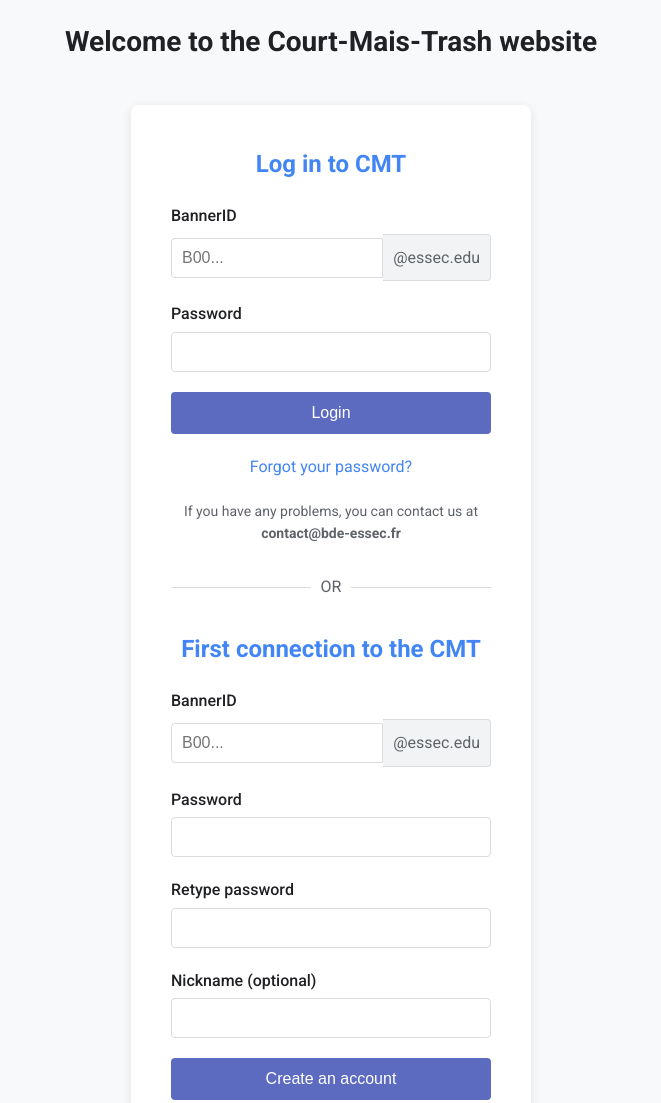
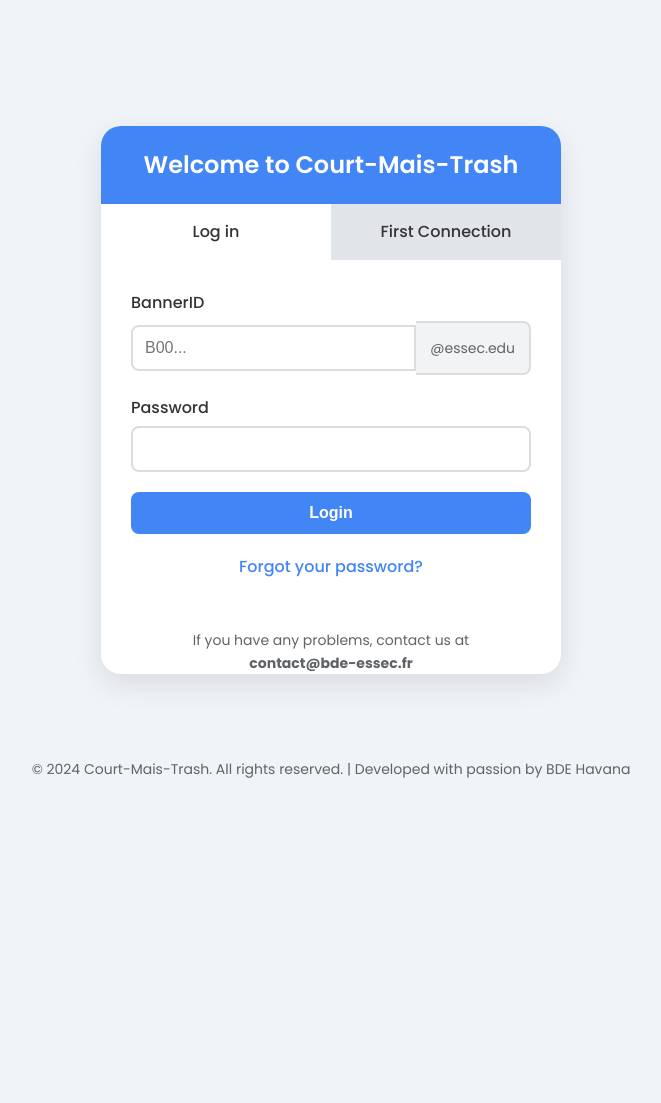
Before and after one commit to cybertronprime/essec-student, a plain HTML site: page login.html in a window 1280 px wide. Shown: the top 1103 px of the page, without its empty margins (309-970 px from the left). After the commit the page ends 800 px from the top, so only its background shows below. Drawn offline with Linux system fonts and the light colour scheme.

Commit message:
Update login.html

```diff
--- a/login.html
+++ b/login.html
@@ -1,23 +1,23 @@
-
 <!DOCTYPE html>
 <html lang="fr">
 <head>
     <meta charset="UTF-8">
     <meta name="viewport" content="width=device-width, initial-scale=1.0">
-    <title>Connexion - Court-Mais-Trash (CMT) - ESSEC</title>
+    <title>Court-Mais-Trash (CMT) - ESSEC</title>
     <link href="https://cdnjs.cloudflare.com/ajax/libs/font-awesome/6.4.0/css/all.min.css" rel="stylesheet">
-    <link href="https://fonts.googleapis.com/css2?family=Roboto:wght@300;400;500;700&display=swap" rel="stylesheet">
+    <link href="https://fonts.googleapis.com/css2?family=Poppins:wght@300;400;500;600;700&display=swap" rel="stylesheet">
     <style>
         :root {
             --primary-color: #4285F4;
             --secondary-color: #34A853;
             --accent-color: #EA4335;
-            --background-color: #F8F9FA;
-            --text-color: #202124;
+            --background-color: #F0F4F8;
+            --text-color: #333333;
             --card-background: #FFFFFF;
             --shadow-color: rgba(0, 0, 0, 0.1);
             --input-border: #DADCE0;
-            --button-color: #5C6BC0;
+            --button-color: #4285F4;
+            --tab-inactive: #E1E5EA;
         }
 
         * {
@@ -27,50 +27,63 @@
         }
 
         body {
-            font-family: 'Roboto', sans-serif;
+            font-family: 'Poppins', sans-serif;
             background-color: var(--background-color);
             color: var(--text-color);
             line-height: 1.6;
             display: flex;
-            flex-direction: column;
+            justify-content: center;
+            align-items: center;
             min-height: 100vh;
+            padding: 20px;
         }
 
         .container {
-            max-width: 1200px;
-            margin: 0 auto;
-            padding: 20px;
-            flex-grow: 1;
-            display: flex;
-            flex-direction: column;
-            justify-content: center;
+            background-color: var(--card-background);
+            border-radius: 20px;
+            box-shadow: 0 10px 30px var(--shadow-color);
+            overflow: hidden;
+            width: 100%;
+            max-width: 460px;
         }
 
-        header {
+        .header {
+            background-color: var(--primary-color);
+            color: white;
             text-align: center;
-            margin-bottom: 30px;
+            padding: 20px;
         }
 
-        h1 {
-            font-size: 28px;
-            color: var(--text-color);
-            margin-bottom: 10px;
+        .header h1 {
+            font-size: 24px;
+            font-weight: 600;
         }
 
-        .login-container {
-            background-color: var(--card-background);
-            padding: 40px;
-            border-radius: 8px;
-            box-shadow: 0 2px 10px var(--shadow-color);
-            max-width: 400px;
-            margin: 0 auto;
+        .tabs {
+            display: flex;
+            background-color: var(--tab-inactive);
         }
 
-        .login-title {
-            font-size: 24px;
+        .tab {
+            flex: 1;
             text-align: center;
-            margin-bottom: 20px;
-            color: var(--primary-color);
+            padding: 15px;
+            cursor: pointer;
+            transition: background-color 0.3s ease;
+            font-weight: 500;
+        }
+
+        .tab.active {
+            background-color: var(--card-background);
+        }
+
+        .tab-content {
+            padding: 30px;
+            display: none;
+        }
+
+        .tab-content.active {
+            display: block;
         }
 
         .input-group {
@@ -81,14 +94,16 @@
             display: block;
             margin-bottom: 5px;
             font-weight: 500;
+            color: var(--text-color);
         }
 
         .input-group input {
             width: 100%;
-            padding: 10px;
-            border: 1px solid var(--input-border);
-            border-radius: 4px;
+            padding: 12px;
+            border: 2px solid var(--input-border);
+            border-radius: 8px;
             font-size: 16px;
+            transition: border-color 0.3s ease;
         }
 
         .input-group input:focus {
@@ -109,12 +124,13 @@
 
         .input-addon span {
             background-color: #f1f3f4;
-            padding: 10px;
-            border: 1px solid var(--input-border);
+            padding: 14px;
+            border: 2px solid var(--input-border);
             border-left: none;
-            border-top-right-radius: 4px;
-            border-bottom-right-radius: 4px;
+            border-top-right-radius: 8px;
+            border-bottom-right-radius: 8px;
             color: #5f6368;
+            font-size: 14px;
         }
 
         .btn {
@@ -124,13 +140,14 @@
             padding: 12px 20px;
             font-size: 16px;
             cursor: pointer;
-            border-radius: 4px;
+            border-radius: 8px;
             width: 100%;
             transition: background-color 0.3s ease;
+            font-weight: 600;
         }
 
         .btn:hover {
-            background-color: #3f51b5;
+            background-color: #3367D6;
         }
 
         .forgot-password {
@@ -141,28 +158,7 @@
         .forgot-password a {
             color: var(--primary-color);
             text-decoration: none;
-        }
-
-        .divider {
-            margin: 30px 0;
-            text-align: center;
-            position: relative;
-        }
-
-        .divider::before {
-            content: "";
-            position: absolute;
-            top: 50%;
-            left: 0;
-            right: 0;
-            border-top: 1px solid var(--input-border);
-        }
-
-        .divider span {
-            background-color: var(--card-background);
-            padding: 0 10px;
-            position: relative;
-            color: #5f6368;
+            font-weight: 500;
         }
 
         .contact-info {
@@ -175,25 +171,30 @@
         footer {
             text-align: center;
             padding: 20px;
-            background-color: var(--card-background);
             color: #5f6368;
             font-size: 14px;
+            position: absolute;
+            bottom: 0;
+            width: 100%;
         }
 
         @media (max-width: 480px) {
-            .login-container {
-                padding: 20px;
+            .container {
+                border-radius: 0;
             }
         }
     </style>
 </head>
 <body>
     <div class="container">
-        <header>
-            <h1>Welcome to the Court-Mais-Trash website</h1>
-        </header>
-        <div class="login-container">
-            <h2 class="login-title">Log in to CMT</h2>
+        <div class="header">
+            <h1>Welcome to Court-Mais-Trash</h1>
+        </div>
+        <div class="tabs">
+            <div class="tab active" onclick="openTab(event, 'login')">Log in</div>
+            <div class="tab" onclick="openTab(event, 'register')">First Connection</div>
+        </div>
+        <div id="login" class="tab-content active">
             <form id="login-form">
                 <div class="input-group">
                     <label for="bannerID">BannerID</label>
@@ -211,16 +212,8 @@
             <div class="forgot-password">
                 <a href="#">Forgot your password?</a>
             </div>
-            <div class="contact-info">
-                If you have any problems, you can contact us at<br>
-                <strong>contact@bde-essec.fr</strong>
-            </div>
-
-            <div class="divider">
-                <span>OR</span>
-            </div>
-
-            <h2 class="login-title">First connection to the CMT</h2>
+        </div>
+        <div id="register" class="tab-content">
             <form id="register-form">
                 <div class="input-group">
                     <label for="newBannerID">BannerID</label>
@@ -244,6 +237,10 @@
                 <button type="submit" class="btn">Create an account</button>
             </form>
         </div>
+        <div class="contact-info">
+            If you have any problems, contact us at<br>
+            <strong>contact@bde-essec.fr</strong>
+        </div>
     </div>
 
     <footer>
@@ -251,6 +248,20 @@
     </footer>
 
     <script>
+        function openTab(evt, tabName) {
+            var i, tabcontent, tablinks;
+            tabcontent = document.getElementsByClassName("tab-content");
+            for (i = 0; i < tabcontent.length; i++) {
+                tabcontent[i].style.display = "none";
+            }
+            tablinks = document.getElementsByClassName("tab");
+            for (i = 0; i < tablinks.length; i++) {
+                tablinks[i].className = tablinks[i].className.replace(" active", "");
+            }
+            document.getElementById(tabName).style.display = "block";
+            evt.currentTarget.className += " active";
+        }
+
         document.getElementById('login-form').addEventListener('submit', function(e) {
             e.preventDefault();
             // Here you would typically send the login data to your server
```
